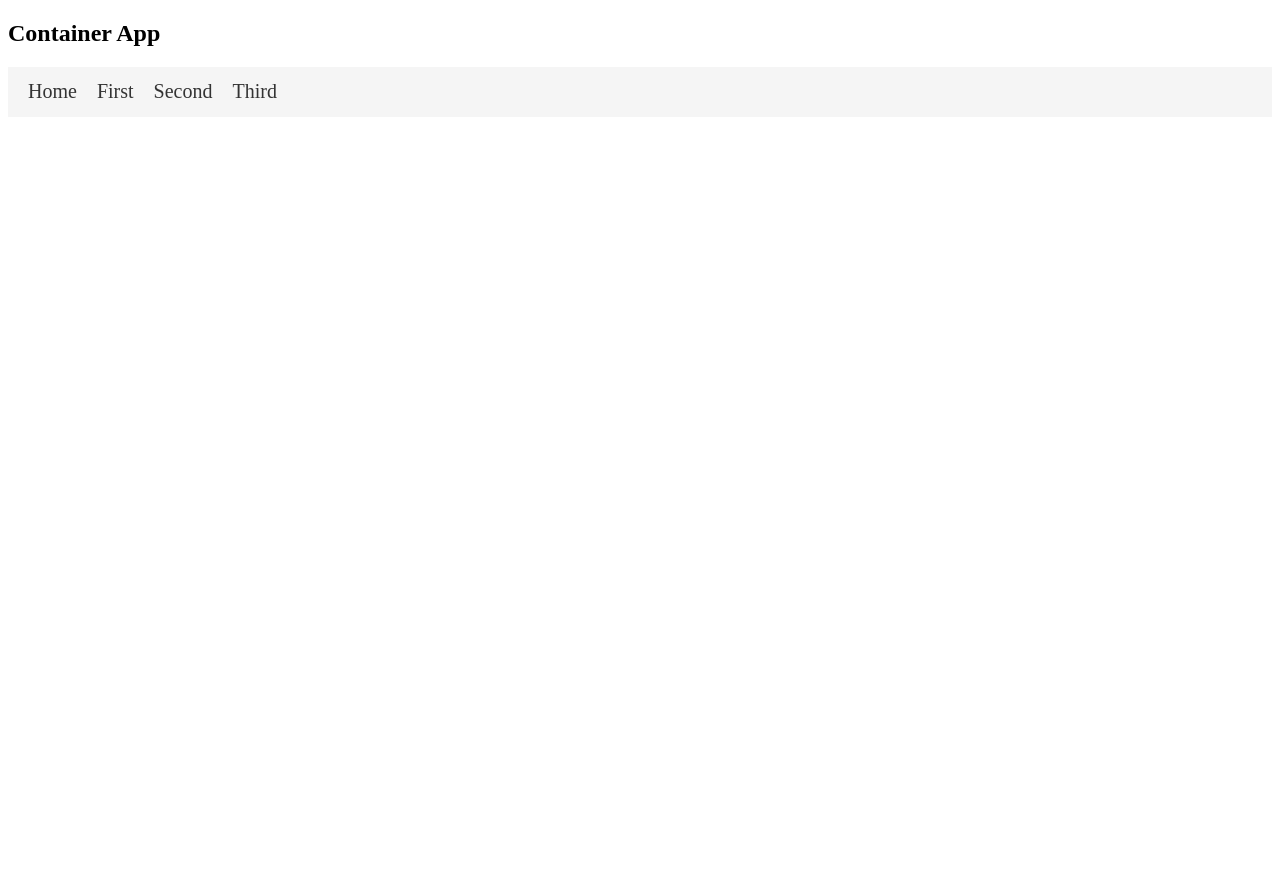
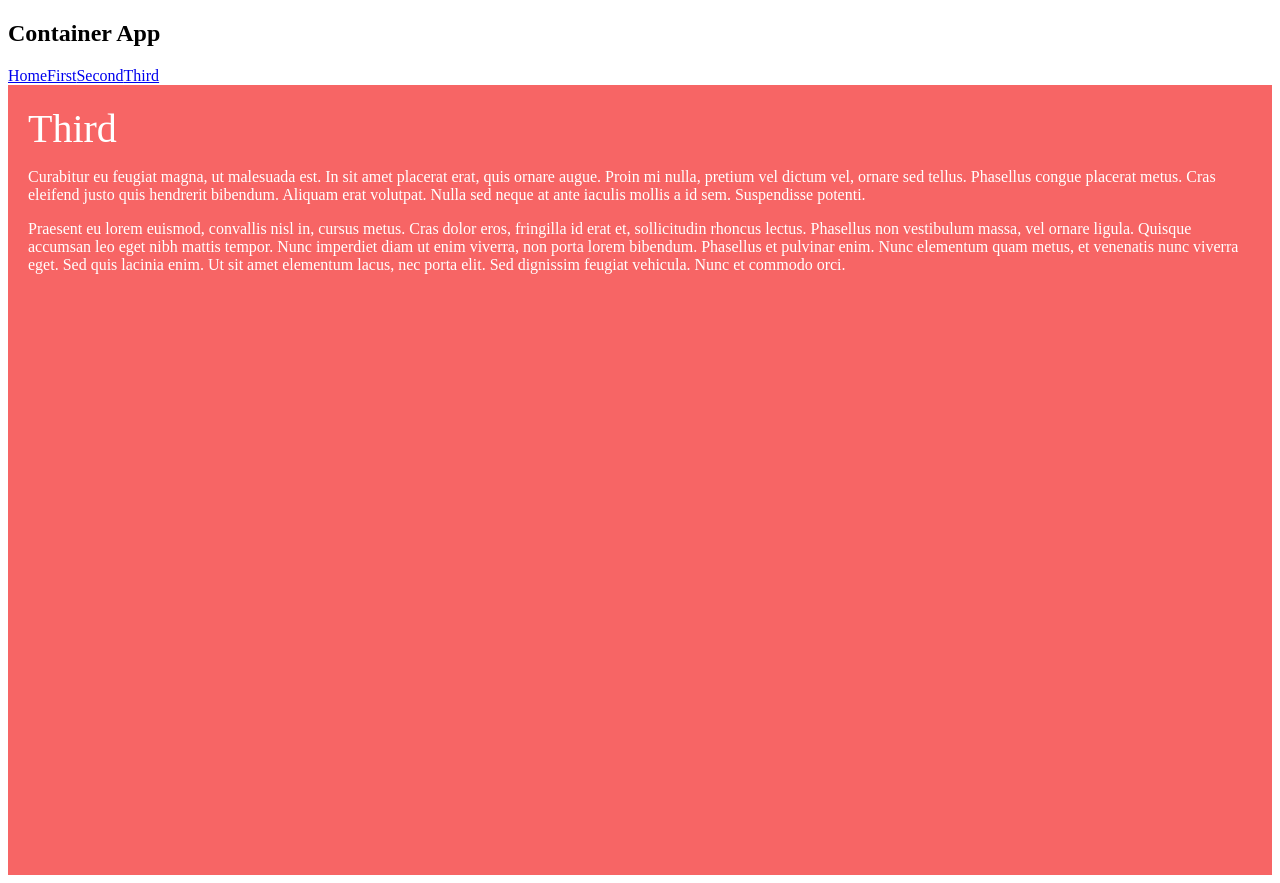
Before and after one commit to Treobytes-Dev/treo-client, a React (Create React App) app: page /third in a window 1280 px wide. Before the commit the page ends 800 px from the top, so only its background shows below. Built offline with nearby package versions, Linux system fonts and the light colour scheme; the HTML template or start-up script is replaced by a standard one.

Commit message:
changes for router component, updated Containers

```diff
--- a/package.json
+++ b/package.json
@@ -12,7 +12,7 @@
     "react-dom": "^17.0.2",
     "react-router-dom": "^6.0.2",
     "react-scripts": "4.0.3",
-    "react-transition-group": "^4.4.2",
+    "react-transition-group": "^2.7.0",
     "uuid": "^3.4.0",
     "web-vitals": "^1.0.1"
   },
--- a/src/App.js
+++ b/src/App.js
@@ -1,7 +1,6 @@
 import React, { lazy, Suspense } from "react";
 import { BrowserRouter as Router } from "react-router-dom";
 import "./styles/App.css";
-import Header from "./containers/Header";
 import Container from "./containers/Container";
 // const HomeLazy = lazy(() => import('./components/Home'));
 // const DemoOneLazy = lazy(() => import("./containers/DemoOne"));
@@ -11,10 +10,7 @@ function App() {
     <div className="App">
       <h2>Container App</h2>
       <Router>
-        <>
-          <Header />
-          <Container />
-        </>
+        <Container />
       </Router>
     </div>
   );
--- a/src/containers/Container.js
+++ b/src/containers/Container.js
@@ -1,33 +1,80 @@
 import React from "react";
-
-import { Routes, Route, withRouter } from "react-router-dom";
-import { TransitionGroup, CSSTransition } from "react-transition-group";
+import { Routes, Route, Link, NavLink } from "react-router-dom";
+import { CSSTransition, TransitionGroup } from "react-transition-group";
 
 import Home from "./Home";
 import First from "./First";
 import Second from "./Second";
 import Third from "./Third";
 
-function Container({ location }) {
+const routes = [
+  { path: "/", name: "Home", element: Home },
+  { path: "/first", name: "First", element: First },
+  { path: "/second", name: "Second", element: Second },
+  { path: "/third", name: "Third", element: Third },
+];
+
+function Container() {
   return (
-    <div className='container'>
-      {/* <TransitionGroup className="transition-group">
-        <CSSTransition
-          key={location.key}
-          timeout={{ enter: 300, exit: 300 }}
-          classNames="fade"
-        > */}
-          <section className="route-section">
-            <Routes location={location}>
-              <Route exact path="/" component={Home} />
-              <Route path="/first" component={First} />
-              <Route path="/second" component={Second} />
-              <Route path="/third" component={Third} />
-            </Routes>
-          </section>
-        {/* </CSSTransition>
-      </TransitionGroup> */}
-    </div >
+    <div className="main-container">
+      <>
+        <div className="nav-bar">
+          <div className="mx-auto">
+            {routes.map((route) => (
+              <NavLink
+                key={route.path}
+                // as={NavLink}
+                to={route.path}
+                className={({ isActive }) =>
+                  "nav-link" + (isActive ? " activated" : "")
+                }
+                exact="true"
+              >
+                {route.name}
+              </NavLink>
+            ))}
+          </div>
+        </div>
+        <div className="container">
+          <TransitionGroup>
+            <CSSTransition timeout={300} classNames="page" unmountOnExit>
+              <Routes>
+                {/* {routes.map(({ path, Component }) => (
+              <Route key={path} exact="true" path={path}>
+                {({ match }) => (
+                  <CSSTransition
+                    in={match != null}
+                    timeout={300}
+                    classNames="page"
+                    unmountOnExit
+                  >
+                    <div className="page">
+                      <Component />
+                    </div>
+                  </CSSTransition>
+                )}
+              </Route>
+            ))} */}
+                {/*
+              {routes.map((route) => (
+                <Route
+                  key={route.path}
+                  exact="true"
+                  path={route.path}
+                  element={route.element}
+                />
+              ))} */}
+
+                <Route path="/" element={<Home />} />
+                <Route path="/first" element={<First />} />
+                <Route path="/second" element={<Second />} />
+                <Route path="/third" element={<Third />} />
+              </Routes>
+            </CSSTransition>
+          </TransitionGroup>
+        </div>
+      </>
+    </div>
   );
 }
 
--- a/src/containers/First.js
+++ b/src/containers/First.js
@@ -2,6 +2,7 @@ import React from "react";
 
 function First() {
   return (
+    <div className='page'>
     <div className='first'>
       <span>First</span>
       <section>
@@ -27,6 +28,7 @@ function First() {
         </p>
       </section>
     </div>
+    </div>
   );
 }
 
--- a/src/containers/Header.js
+++ b/src/containers/Header.js
@@ -3,7 +3,8 @@ import { Link } from "react-router-dom";
 
 function Header() {
   return (
-    <div className='header'>
+    <div className='page'>
+    <div className='page header'>
       <ul>
         <li>
           <Link to="/">Home</Link>
@@ -19,6 +20,7 @@ function Header() {
         </li>
       </ul>
     </div>
+    </div>
   );
 }
 
--- a/src/containers/Home.js
+++ b/src/containers/Home.js
@@ -2,12 +2,14 @@ import React from "react";
 
 function Home() {
   return (
+    <div className='page'>
     <div className='home'>
       <div className="title">Welcome to Page Transition App!</div>
       <section>
         <p>Click the links on header to change routes!</p>
       </section>
     </div>
+    </div>
   );
 }
 
--- a/src/containers/Second.js
+++ b/src/containers/Second.js
@@ -2,6 +2,7 @@ import React from "react";
 
 function Second() {
   return (
+    <div className='page'>
     <div className='second'>
       <span>Second</span>
       <section>
@@ -25,6 +26,7 @@ function Second() {
         </p>
       </section>
     </div>
+    </div>
   );
 }
 
--- a/src/containers/Third.js
+++ b/src/containers/Third.js
@@ -2,27 +2,29 @@ import React from "react";
 
 function Third() {
   return (
-    <div className='third'>
+    <div className="page">
+      <div className="third">
         <span>Third</span>
         <section>
           <p>
             Curabitur eu feugiat magna, ut malesuada est. In sit amet placerat
             erat, quis ornare augue. Proin mi nulla, pretium vel dictum vel,
             ornare sed tellus. Phasellus congue placerat metus. Cras eleifend
-          justo quis hendrerit bibendum. Aliquam erat volutpat. Nulla sed neque
-          at ante iaculis mollis a id sem. Suspendisse potenti.
+            justo quis hendrerit bibendum. Aliquam erat volutpat. Nulla sed
+            neque at ante iaculis mollis a id sem. Suspendisse potenti.
           </p>
           <p>
-          Praesent eu lorem euismod, convallis nisl in, cursus metus. Cras dolor
-          eros, fringilla id erat et, sollicitudin rhoncus lectus. Phasellus non
-          vestibulum massa, vel ornare ligula. Quisque accumsan leo eget nibh
-          mattis tempor. Nunc imperdiet diam ut enim viverra, non porta lorem
-          bibendum. Phasellus et pulvinar enim. Nunc elementum quam metus, et
-          venenatis nunc viverra eget. Sed quis lacinia enim. Ut sit amet
-          elementum lacus, nec porta elit. Sed dignissim feugiat vehicula. Nunc
-          et commodo orci.
+            Praesent eu lorem euismod, convallis nisl in, cursus metus. Cras
+            dolor eros, fringilla id erat et, sollicitudin rhoncus lectus.
+            Phasellus non vestibulum massa, vel ornare ligula. Quisque accumsan
+            leo eget nibh mattis tempor. Nunc imperdiet diam ut enim viverra,
+            non porta lorem bibendum. Phasellus et pulvinar enim. Nunc elementum
+            quam metus, et venenatis nunc viverra eget. Sed quis lacinia enim.
+            Ut sit amet elementum lacus, nec porta elit. Sed dignissim feugiat
+            vehicula. Nunc et commodo orci.
           </p>
         </section>
+      </div>
     </div>
   );
 }
--- a/src/styles/index.css
+++ b/src/styles/index.css
@@ -11,3 +11,35 @@ code {
   font-family: source-code-pro, Menlo, Monaco, Consolas, 'Courier New',
     monospace;
 }
+
+/* .container {
+  position: relative;
+} */
+
+.page {
+  position: absolute;
+  left: 15px;
+  right: 15px;
+}
+
+.page-enter {
+  opacity: 0;
+  transform: scale(1.1);
+}
+
+.page-enter-active {
+  opacity: 1;
+  transform: scale(1);
+  transition: opacity 300ms, transform 300ms;
+}
+
+.page-exit {
+  opacity: 1;
+  transform: scale(1);
+}
+
+.page-exit-active {
+  opacity: 0;
+  transform: scale(0.9);
+  transition: opacity 300ms, transform 300ms;
+}
```
Also changed, not shown: 2 other files (tests, documents, lock files or other folders). Lines whose indentation alone changed are shown as unchanged.
